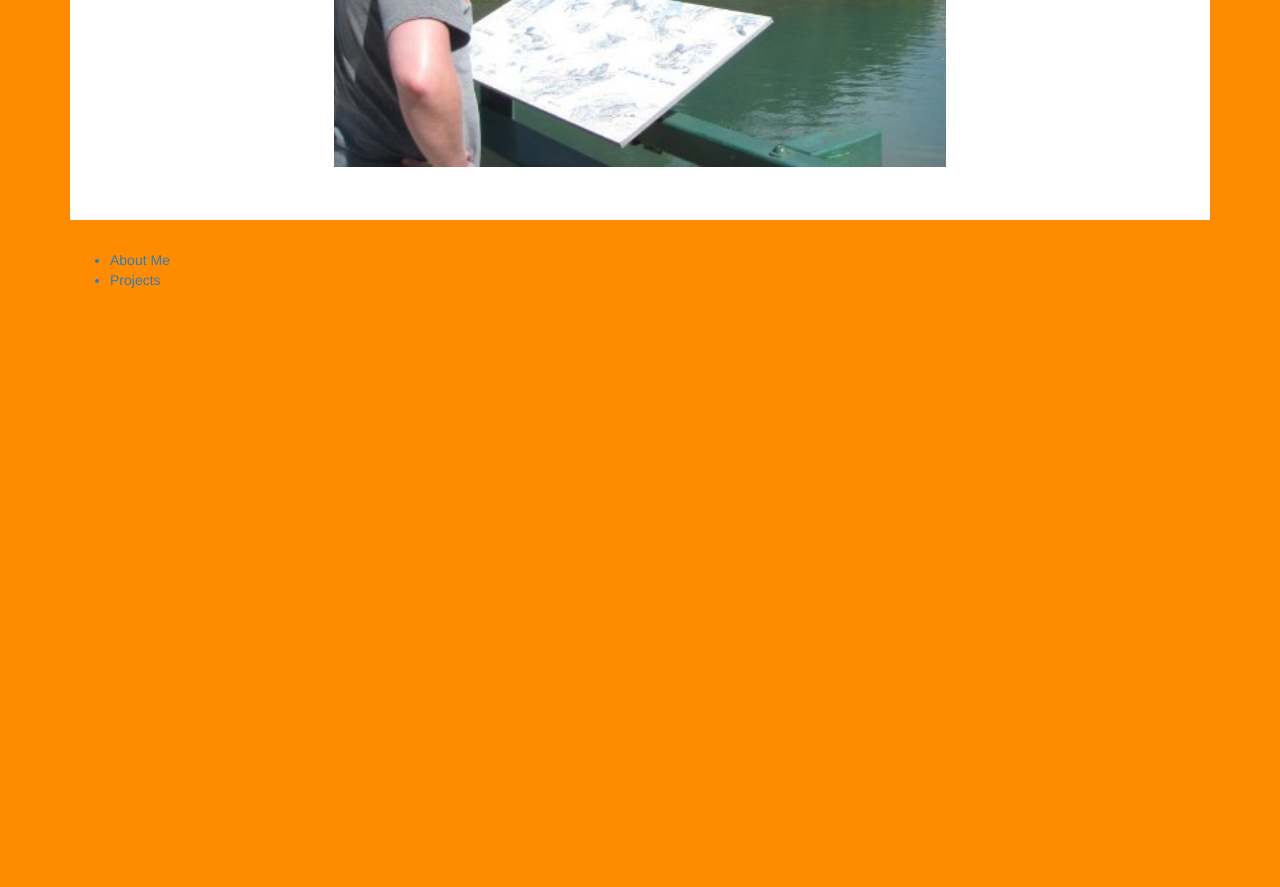
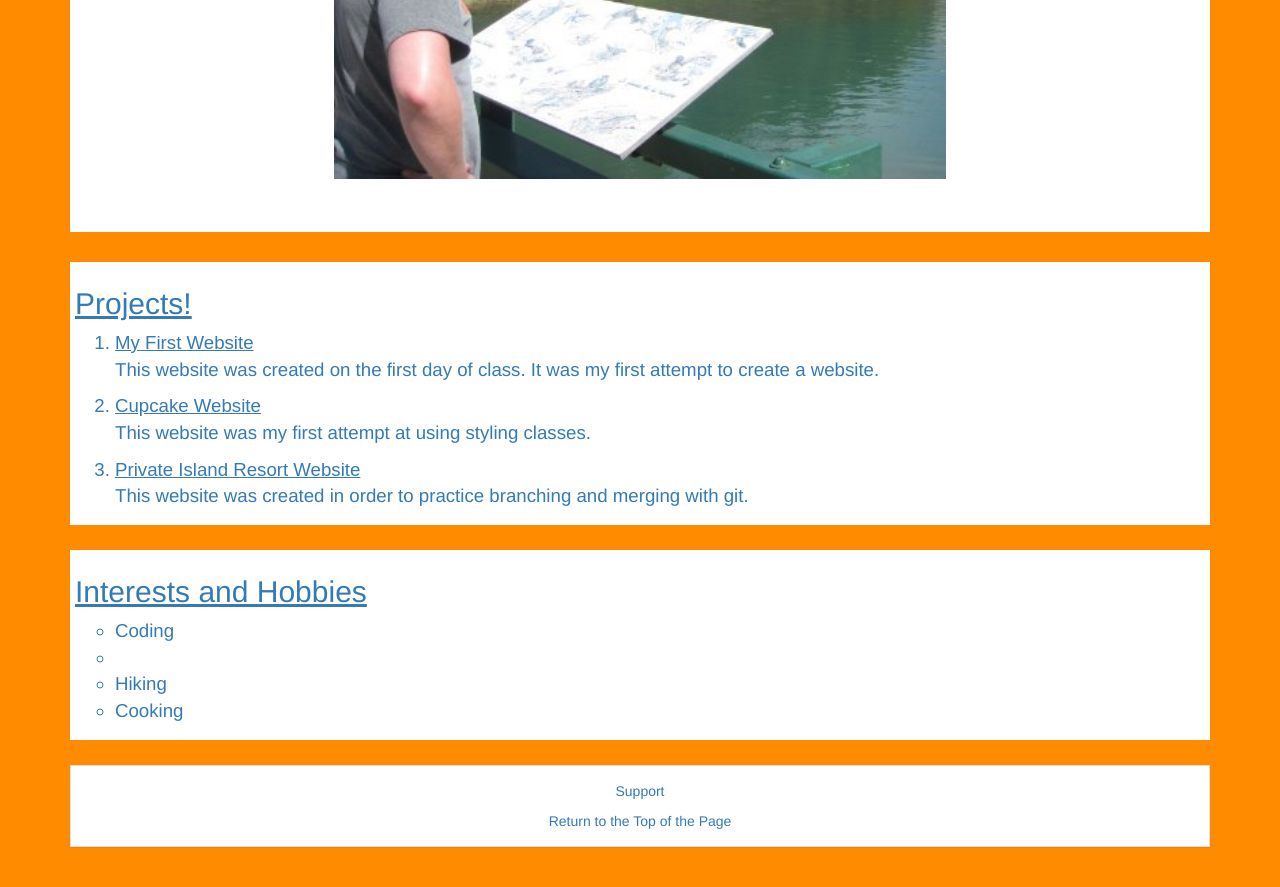
Before and after one commit to crneff84/Portfolio, a plain HTML site: page index.html in a window 1280 px wide. Shown: the part 639-1526 px from the top of the page. Before the commit the page ends 939 px from the top, so only its background shows below. Drawn offline with Linux system fonts and the light colour scheme.

Commit message:
Changed layout of homepage to include projects and interest

```diff
--- a/css/styles.css
+++ b/css/styles.css
@@ -6,6 +6,7 @@ img {
 
 ol li {
   font-family: fantasy;
+  text-decoration: underline;
   font-size: 14pt;
   color: #337ab7
 }
@@ -28,15 +29,20 @@ h2 {
 
 body {
   background-color: #FF8C00;
-  margin-top: 5px;
+  margin-top: 10px;
+  margin-bottom: 10px;
+  padding-bottom: 10px;
+  height: 100%;
 }
 
 .box {
   padding-top: 60px;
 }
 
-li {
-  list-style: disc;
+ul li {
+  list-style: circle;
+  color: #337ab7;
+  font-size: 14pt;
 }
 
 ul.nav > li > a:hover {
@@ -45,3 +51,22 @@ ul.nav > li > a:hover {
 	border: solid 1px;
   border-color: #fff;
 }
+
+#projects {
+  border-style: solid 2px;
+  padding: 5px;
+  background-color: #fff;
+}
+
+#aboutme {
+  border-style: solid 2px;
+  padding: 5px;
+  background-color: #fff;
+  margin-top: 25px;
+}
+
+.panel {
+  margin-top: 25px;
+  border-radius: 0px;
+  text-align: center;
+}
--- a/index.html
+++ b/index.html
@@ -7,12 +7,14 @@
       <title>Chance Neff's Portfolio</title>
     </head>
 
+    <div id="topofpage">
       <div class="container">
         <ul class="nav nav-tabs">
           <li role="presentation" class="active"><a href="index.html">Home</a><li>
-        <li role="presentation"><a href="projects.html">Projects Links</a></li>
-        <li role="presentation"><a href="aboutme.html">About Me</a></li>
+          <li role="presentation"><a href="#projects">Projects Links</a></li>
+          <li role="presentation"><a href="#aboutme">About Me</a></li>
         </ul>
+      </div>
     </div>
 
     <div class="container">
@@ -20,16 +22,34 @@
         <h1>Chance Neff's Portfolio!</h1>
           <img src="img/profilepic.jpg" alt="This is a pic of Chance Neff">
       </div>
+
+      <div id="projects">
+        <h2>Projects!</h2>
+          <ol>
+            <li>My First Website</li>
+              <p>This website was created on the first day of class. It was my first attempt to create a website.</p>
+            <li>Cupcake Website</li>
+              <p>This website was my first attempt at using styling classes.</p>
+            <li>Private Island Resort Website</li>
+              <p>This website was created in order to practice branching and merging with git.</p>
+          </ol>
       </div>
 
-      <span></span>
+      <div id="aboutme">
+          <h2>Interests and Hobbies</h2>
+            <ul>
+              <li>Coding<li>
+              <li>Hiking</li>
+              <li>Cooking</li>
+            </ul>
+      </div>
+    </div>
 
-    <div id="footer">
       <div class="container">
-      <ul>
-        <a href="aboutme.html"><li>About Me</li></a>
-        <a href="projects.html"><li>Projects</li></a>
-      </ul>
+        <div class="panel panel-default">
+          <div class="panel-body">
+            <a href=mailto:crneff84@gmail.com><p>Support</p></a>
+            <a href=#topofpage>Return to the Top of the Page</a>
           </div>
       </div>
 
```
Lines whose indentation alone changed are shown as unchanged.
